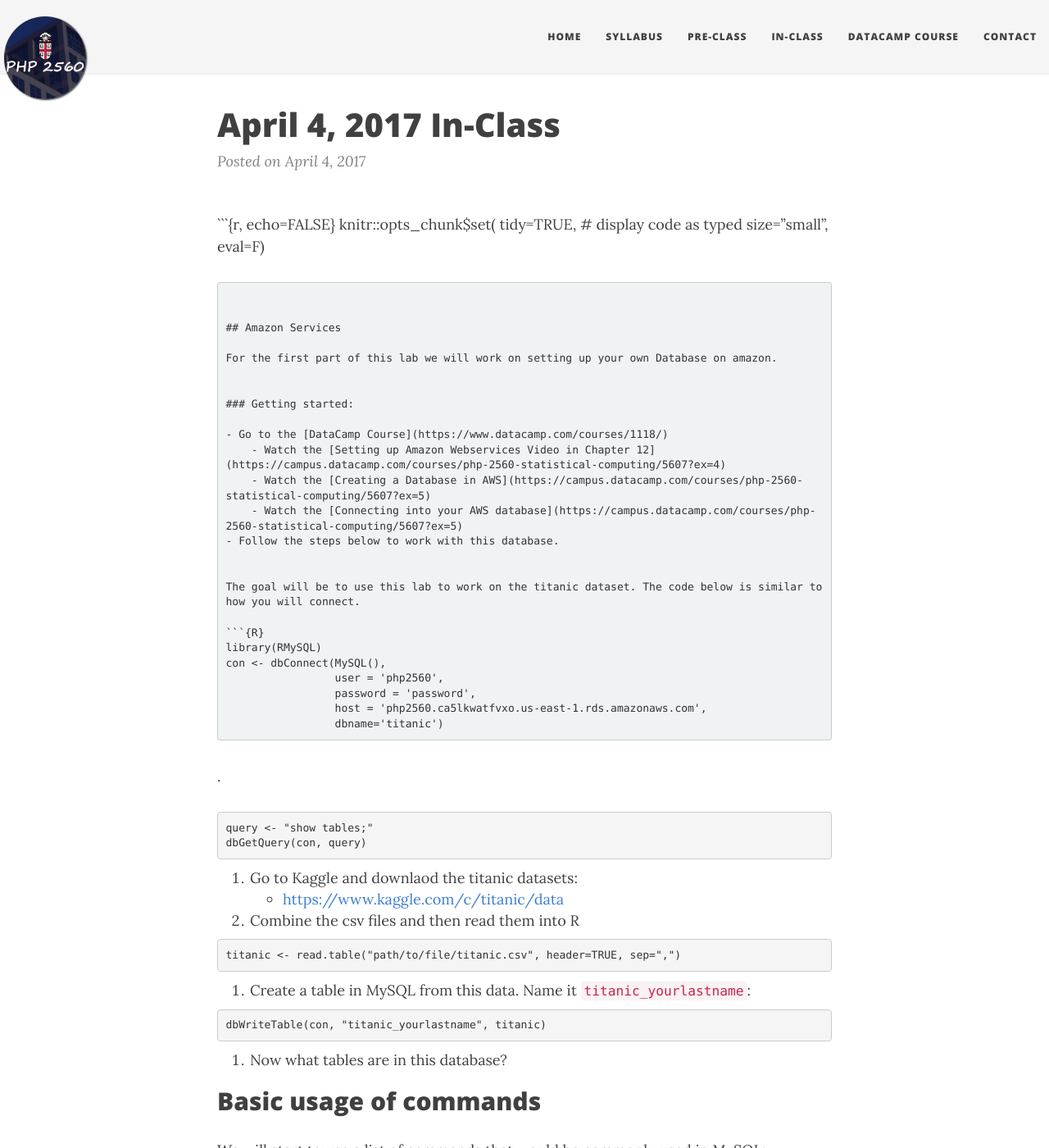
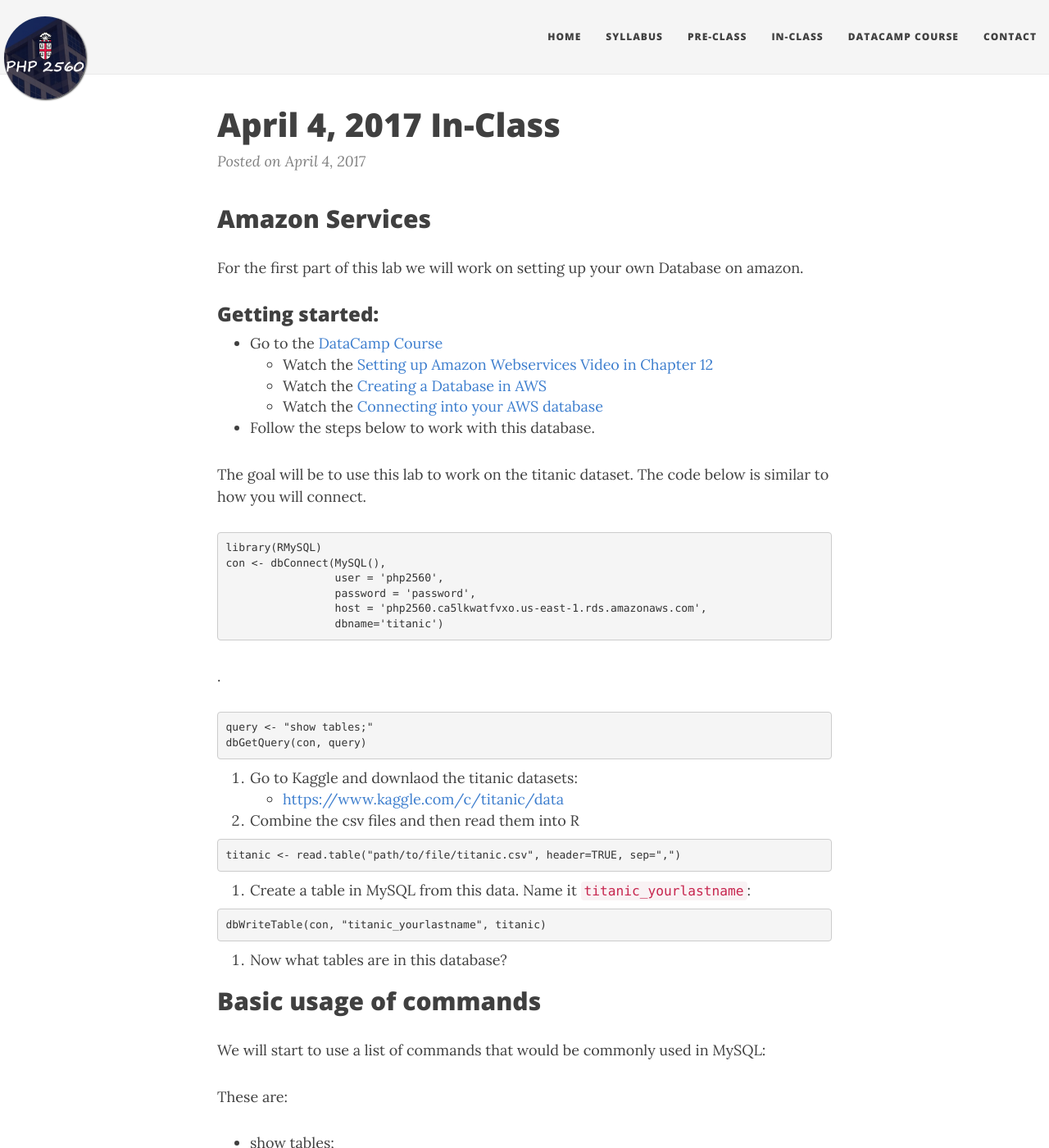
Before and after one commit to php2560/inclass, a Jekyll site: the page built from _posts/2017-04-04-in-class-lab.md, in a window 1280 px wide and 1400 px high. Shown: the whole window at 82% size. Built offline with Jekyll 4.4.1, drawn with Linux system fonts in a browser that asks for light colours; nearby versions of some CDN libraries; comment, search, counter and statistics services are not loaded.

Commit message:
fixed r markdown

````diff
--- a/_posts/2017-04-04-in-class-lab.md
+++ b/_posts/2017-04-04-in-class-lab.md
@@ -6,12 +6,6 @@
 
 
 
-```{r, echo=FALSE}
-knitr::opts_chunk$set(
-  tidy=TRUE,     # display code as typed
-  size="small",
-  eval=F)
-```
 
 
 ## Amazon Services
````
